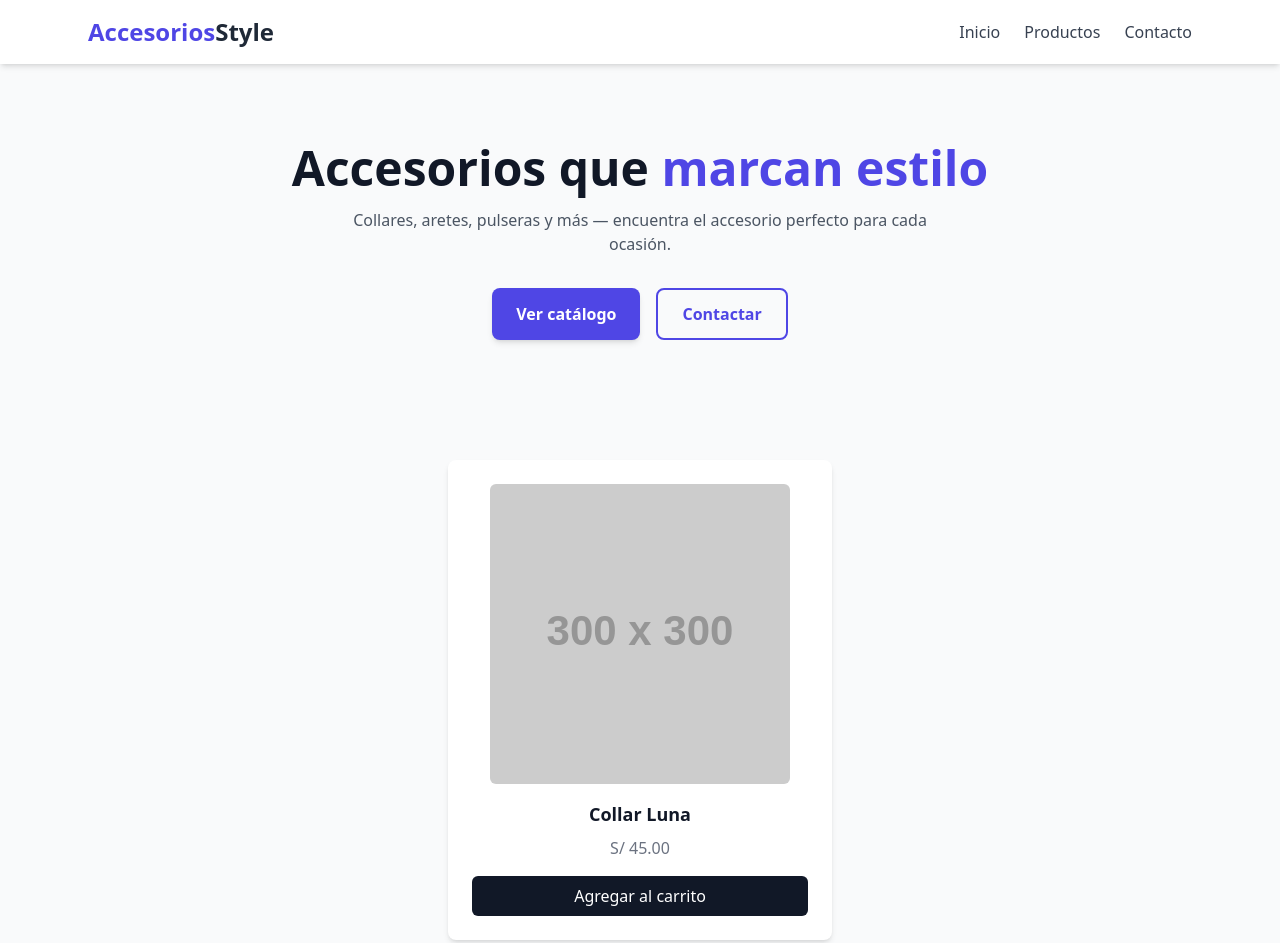
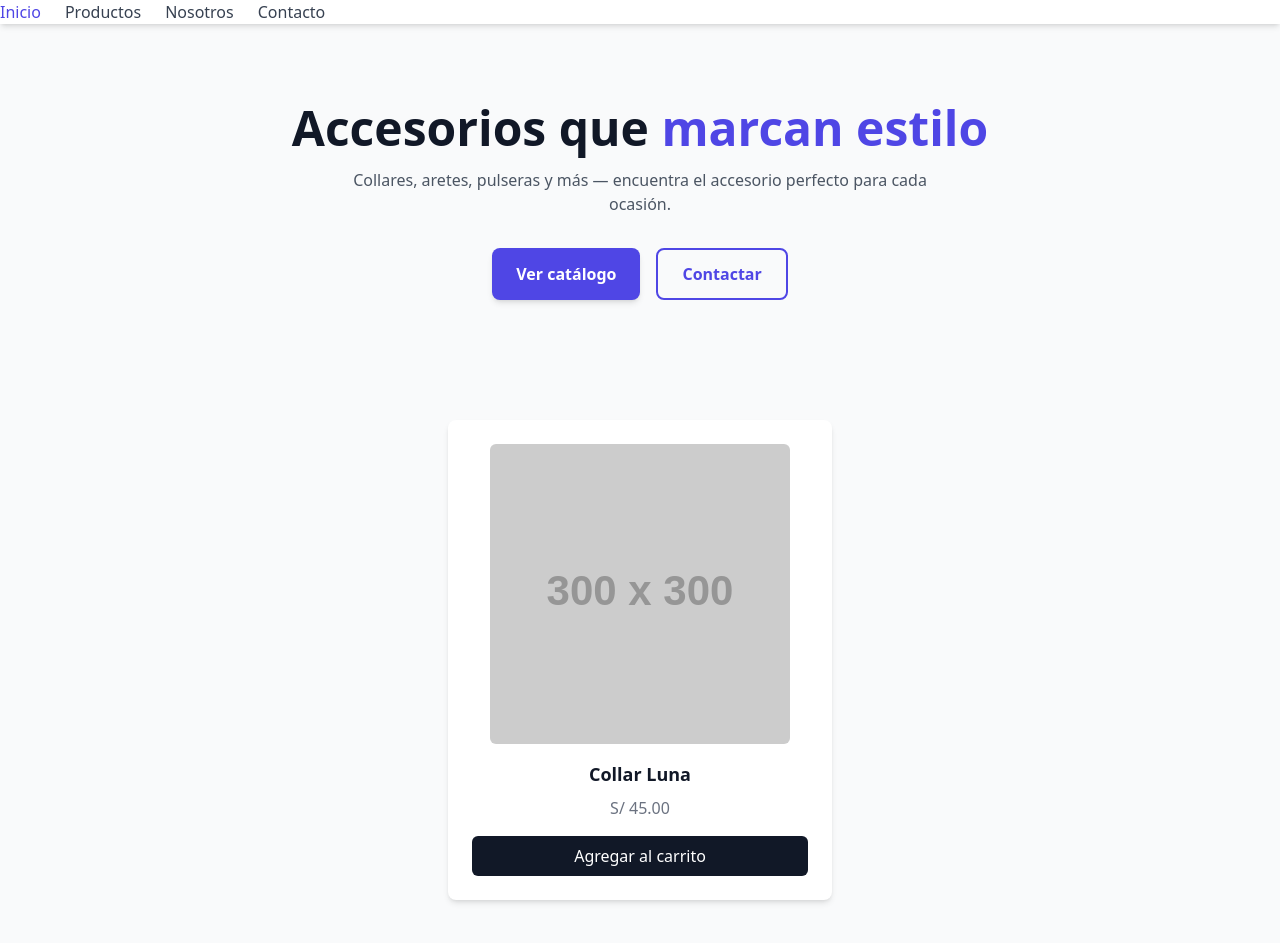
Before and after one commit to carlosquispeb/paginaweb, a plain HTML site: page index.html in a window 1280 px wide. Shown: the top 943 px of the page. Drawn offline with nearby package versions, Linux system fonts and the light colour scheme; placeholder pictures from the web are drawn by us.

Commit message:
feat: agrega estructura del menu

```diff
--- a/index.html
+++ b/index.html
@@ -11,12 +11,12 @@
 
   <!-- NAVBAR -->
   <nav class="bg-white shadow-md">
-    <div class="max-w-6xl mx-auto flex justify-between items-center px-6 py-4">
-      <h1 class="text-2xl font-bold text-indigo-600">Accesorios<span class="text-gray-800">Style</span></h1>
-      <div class="hidden md:flex gap-6 text-gray-700 font-medium">
-        <a href="#" class="hover:text-indigo-600">Inicio</a>
-        <a href="#" class="hover:text-indigo-600">Productos</a>
-        <a href="#" class="hover:text-indigo-600">Contacto</a>
+    <div class="hidden md:flex gap-6 text-gray-700 font-medium">
+  <a href="#" class="hover:text-indigo-600">Inicio</a>
+  <a href="#" class="hover:text-indigo-600">Productos</a>
+  <a href="#" class="hover:text-indigo-600">Nosotros</a>
+  <a href="#" class="hover:text-indigo-600">Contacto</a>
+</div>
       </div>
     </div>
   </nav>
```
